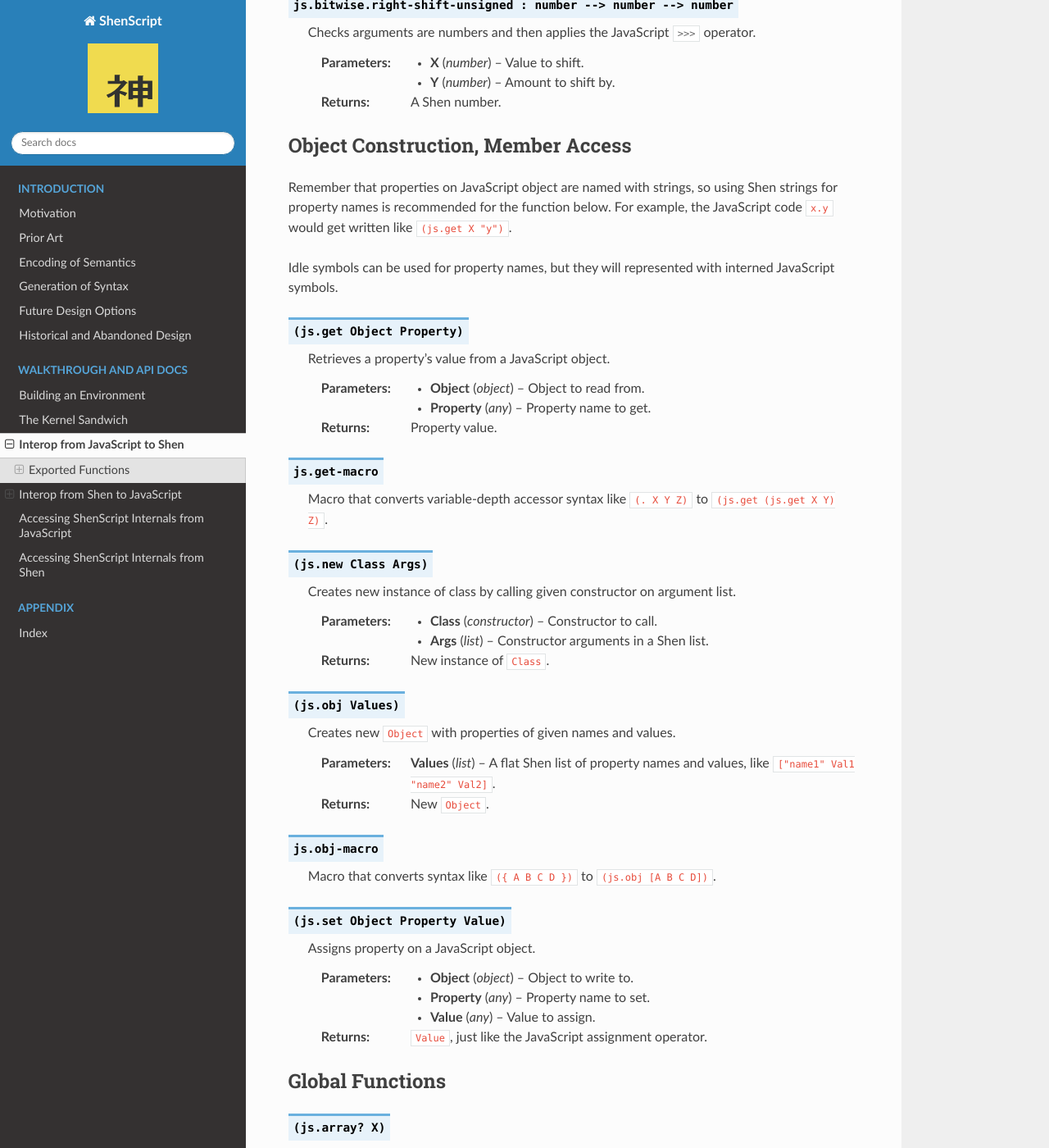
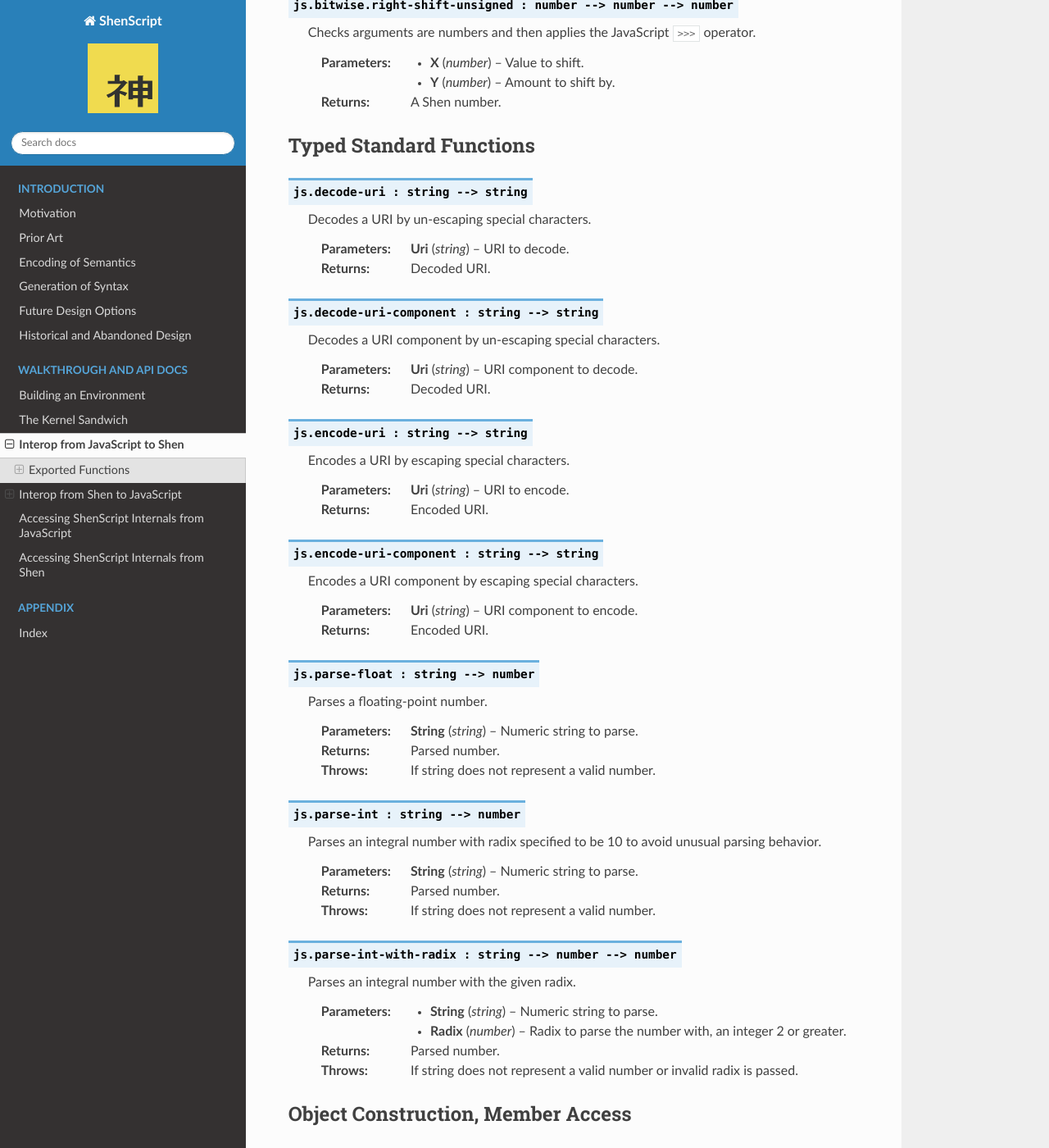
Before and after one commit to rkoeninger/ShenScript, a Sphinx documentation site: the page built from docs/interop.rst, in a window 1280 px wide and 1400 px high, scrolled down 11162 px. Shown: the whole window at 82% size. Built offline with Sphinx 7.4.7 and the Read the Docs theme 2.0.0, drawn with Linux system fonts in a browser that asks for light colours; some of the changed text lies outside the part shown.

Commit message:
Made encode*, decode*, parse* typed standard functions

```diff
--- a/docs/interop.rst
+++ b/docs/interop.rst
@@ -465,6 +465,62 @@ Typed Operators
    :param number Y: Amount to shift by.
    :returns:        A Shen number.
 
+Typed Standard Functions
+------------------------
+
+.. function:: js.decode-uri : string --> string
+
+   Decodes a URI by un-escaping special characters.
+
+   :param string Uri: URI to decode.
+   :returns:          Decoded URI.
+
+.. function:: js.decode-uri-component : string --> string
+
+   Decodes a URI component by un-escaping special characters.
+
+   :param string Uri: URI component to decode.
+   :returns:          Decoded URI.
+
+.. function:: js.encode-uri : string --> string
+
+   Encodes a URI by escaping special characters.
+
+   :param string Uri: URI to encode.
+   :returns:          Encoded URI.
+
+.. function:: js.encode-uri-component : string --> string
+
+   Encodes a URI component by escaping special characters.
+
+   :param string Uri: URI component to encode.
+   :returns:          Encoded URI.
+
+.. function:: js.parse-float : string --> number
+
+   Parses a floating-point number.
+
+   :param string String: Numeric string to parse.
+   :returns:             Parsed number.
+   :throws:              If string does not represent a valid number.
+
+.. function:: js.parse-int : string --> number
+
+   Parses an integral number with radix specified to be 10 to avoid unusual parsing behavior.
+
+   :param string String: Numeric string to parse.
+   :returns:             Parsed number.
+   :throws:              If string does not represent a valid number.
+
+.. function:: js.parse-int-with-radix : string --> number --> number
+
+   Parses an integral number with the given radix.
+
+   :param string String: Numeric string to parse.
+   :param number Radix:  Radix to parse the number with, an integer 2 or greater.
+   :returns:             Parsed number.
+   :throws:              If string does not represent a valid number or invalid radix is passed.
+
 Object Construction, Member Access
 ----------------------------------
 
```
Also changed, not shown: other parts of docs/interop.rst (+0 -50 lines), 1 other file.
